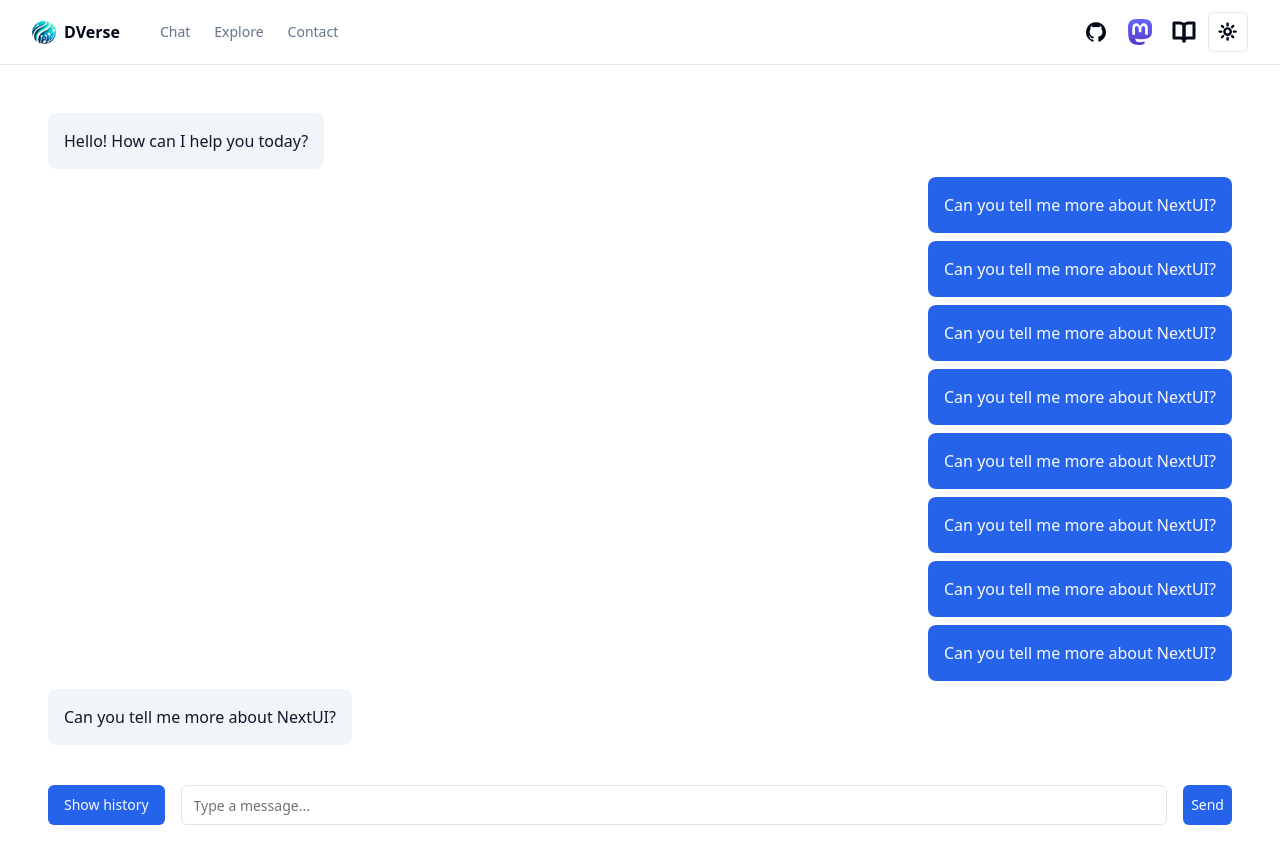
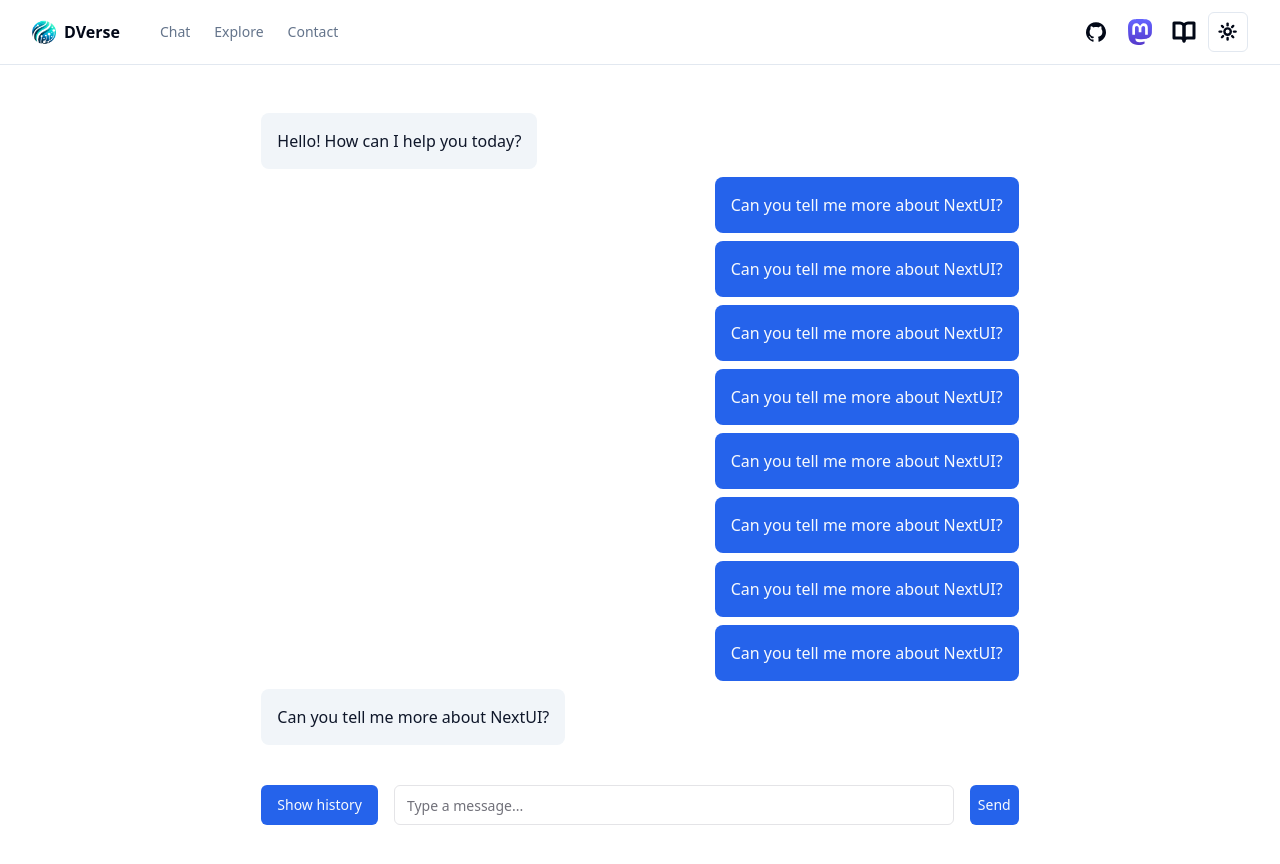
Before and after one commit to fuas-dverse/DVerse, a Next.js app in the folder Prototype 2/frontend/: page / in a window 1280 px wide. Shown: the top 864 px of the page. Built offline with nearby package versions, Linux system fonts and the light colour scheme.

Commit message:
Seperated the message bubble

```diff
--- a/Prototype 2/frontend/app/page.tsx
+++ b/Prototype 2/frontend/app/page.tsx
@@ -4,13 +4,12 @@
 import {Button} from "@/components/ui/button";
 import {Input} from "@/components/ui/input";
 import {HistoryBar} from "@/components/Sidebar/HistoryBar";
-import {siteConfig} from "@/config/site";
 import {Icons} from "@/components/Icons/icons";
-import {ScrollArea, ScrollBar} from "@/components/ui/scroll-area";
+import MessageBubble, {MessageBubbleProps} from "@/components/Message/MessageBubble";
 
 export default function Home() {
 
-    const [messages, setMessages] = useState([
+    const [messages, setMessages] = useState<MessageBubbleProps[]>([
         {id: 1, text: 'Hello! How can I help you today?', sender: 'bot'},
         {id: 2, text: 'Can you tell me more about NextUI?', sender: 'user'},
         {id: 2, text: 'Can you tell me more about NextUI?', sender: 'user'},
@@ -26,7 +25,7 @@
 
     const handleSendMessage = () => {
         if (newMessage.trim() !== '') {
-            const newMessageObject = {
+            const newMessageObject: MessageBubbleProps = {
                 id: messages.length + 1,
                 text: newMessage,
                 sender: 'user',
@@ -37,18 +36,11 @@
         }
     };
     return (
-        <main className="flex flex-col items-center justify-start p-4 sm:p-12 bg-background overflow-hidden min-h-[calc(100vh-65px)]">
+        <main className="flex flex-col items-center justify-start p-4 sm:p-12 bg-background overflow-hidden min-h-[calc(100vh-65px)] sm:w-3/4 sm:m-auto md:w-2/3">
             <div className={"w-full"}>
-                <div className="flex flex-1 flex-col w-full  mb-8">
+                <div className="flex flex-1 flex-col w-full mb-8">
                     {messages.map((message) => (
-                        <div
-                            key={message.id}
-                            className={`flex ${message.sender === 'bot' ? 'justify-start' : 'justify-end'}`}>
-                            <div
-                                className={`p-2 sm:p-4 mb-2 rounded-lg ${message.sender === 'bot' ? 'bg-secondary text-secondary-foreground' : 'bg-primary text-primary-foreground'}`}>
-                                {message.text}
-                            </div>
-                        </div>
+                        <MessageBubble key={message.id} id={message.id} sender={message.sender} text={message.text}/>
                     ))}
                 </div>
                 <div
--- a/Prototype 2/frontend/components/Message/MessageBubble.tsx
+++ b/Prototype 2/frontend/components/Message/MessageBubble.tsx
@@ -0,0 +1,19 @@
+export interface MessageBubbleProps {
+    id: number
+    sender: "bot" | "user"
+    text: string
+}
+
+export default function MessageBubble(
+    {id, text, sender, }: MessageBubbleProps
+) {
+    return (
+        <div
+            className={`flex ${sender === 'bot' ? 'justify-start' : 'justify-end'}`}>
+            <div
+                className={`p-2 sm:p-4 mb-2 rounded-lg ${sender === 'bot' ? 'bg-secondary text-secondary-foreground' : 'bg-primary text-primary-foreground'}`}>
+                {text}
+            </div>
+        </div>
+    )
+}
```
